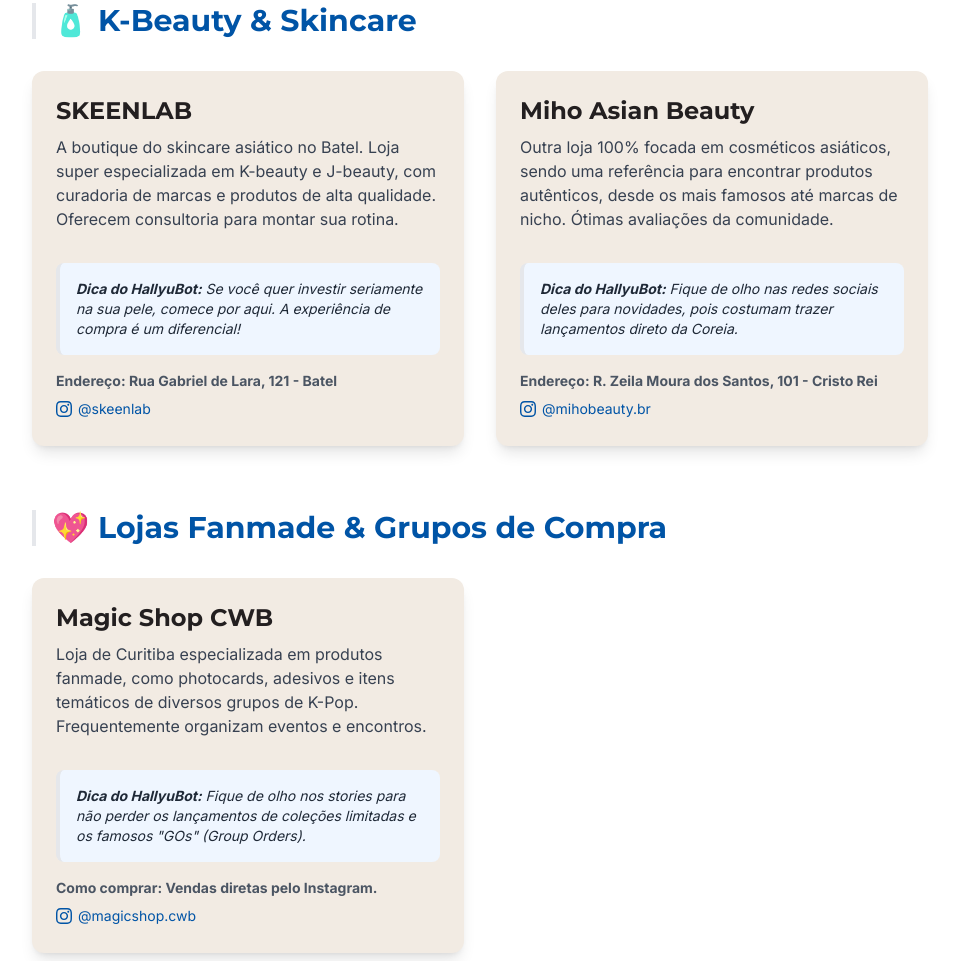
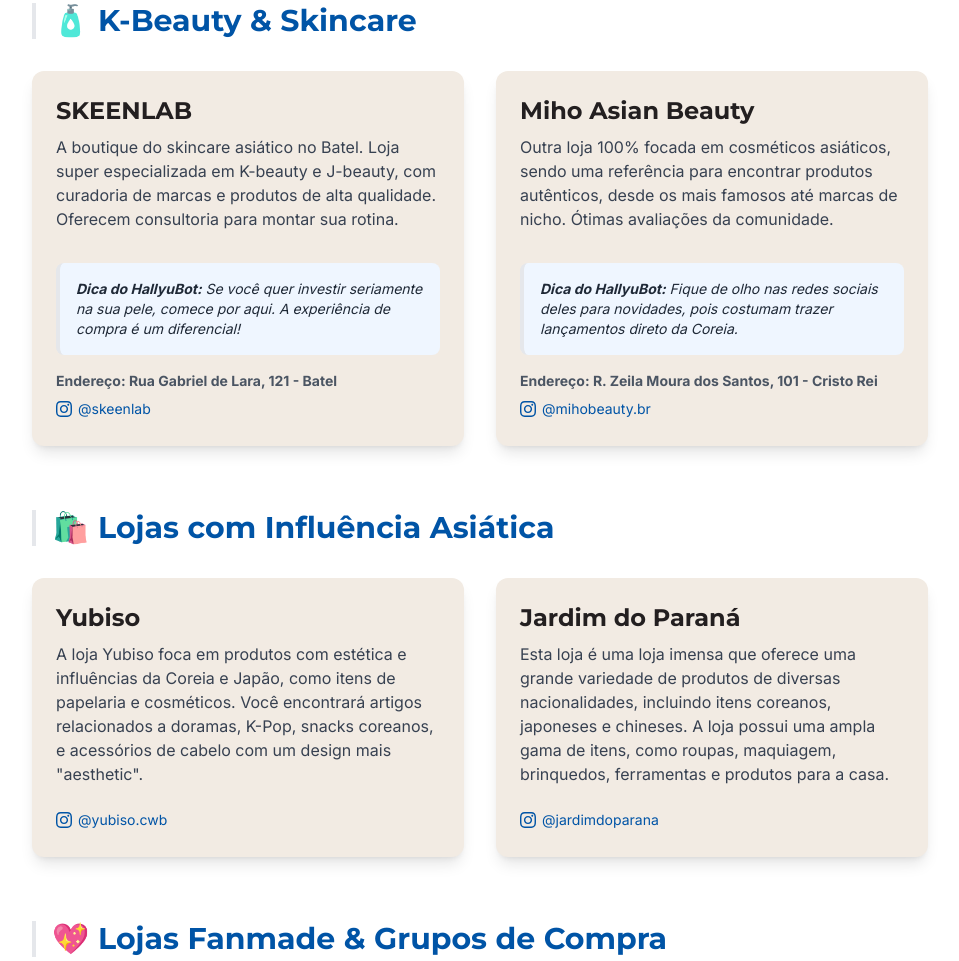
Before and after one commit to laryliissa/hallyu.curitiba, a plain HTML site: page guia-k-stores.html in a window 1280 px wide. Shown: the part 1839-2800 px from the top of the page, without its empty margins (160-1119 px from the left). Drawn offline with nearby package versions, Linux system fonts and the light colour scheme.

Commit message:
feat: add asian influence stores and link to markets

```diff
--- a/guia-k-stores.html
+++ b/guia-k-stores.html
@@ -65,9 +65,9 @@
                     <div class="store-card bg-bege-pinhao p-6 rounded-xl shadow-lg card-hover flex flex-col">
                         <h3 class="text-2xl font-bold text-preto-carvao mb-2">Itiban Comic Shop</h3>
 
-                        <p class="text-gray-700 mb-4 flex-grow">Embora focada em HQs e mangás, a Itiban frequentemente traz álbuns de K-pop e trilhas sonoras de animes e doramas. Um verdadeiro achado!</p>
+                        <p class="text-gray-700 mb-4 flex-grow">Uma das lojas de quadrinhos mais tradicionais de Curitiba, a Itiban é o paraíso para fãs de HQs e mangás. Embora o foco não seja a Coreia, é um ponto de encontro da comunidade geek.</p>
                         <div class="bg-blue-50 border-l-4 border-azul-guia p-4 rounded-lg my-4">
-                            <p class="text-sm italic text-gray-800"><strong>Dica do HallyuBot:</strong> Siga o Instagram deles. Por serem uma loja especializada, eles costumam anunciar as novidades de K-pop que chegam por lá.</p>
+                            <p class="text-sm italic text-gray-800"><strong>Dica do HallyuBot:</strong> É uma loja dedicada aos quadrinhos, mas vale a pena ficar de olho para eventuais novidades de cultura pop asiática.</p>
                         </div>
                         <div class="mt-auto text-sm text-gray-600">
                             <p class="font-semibold"><strong>Endereço:</strong> Av. Silva Jardim, 845 - Rebouças</p>
@@ -187,6 +187,34 @@
                 </div>
             </section>
 
+            <section id="asian-influence" class="mb-16">
+                <h2 class="text-3xl font-bold text-azul-guia mb-8 border-l-4 border-vermelho-paixao pl-4">🛍️ Lojas com Influência Asiática</h2>
+                <div class="grid md:grid-cols-2 gap-8 items-stretch">
+                    <!-- Card Yubiso -->
+                    <div class="store-card bg-bege-pinhao p-6 rounded-xl shadow-lg card-hover flex flex-col">
+                        <h3 class="text-2xl font-bold text-preto-carvao mb-2">Yubiso</h3>
+                        <p class="text-gray-700 mb-4 flex-grow">A loja Yubiso foca em produtos com estética e influências da Coreia e Japão, como itens de papelaria e cosméticos. Você encontrará artigos relacionados a doramas, K-Pop, snacks coreanos, e acessórios de cabelo com um design mais "aesthetic".</p>
+                        <div class="mt-auto text-sm text-gray-600">
+                            <a href="https://www.instagram.com/yubiso.cwb/" target="_blank" class="inline-flex items-center text-azul-guia hover:text-vermelho-paixao transition-colors mt-2">
+                                <svg class="w-4 h-4 mr-1.5" fill="currentColor" viewBox="0 0 24 24"><path d="M12 2.163c3.204 0 3.584.012 4.85.07 3.252.148 4.771 1.691 4.919 4.919.058 1.265.069 1.645.069 4.849 0 3.205-.012 3.584-.069 4.849-.149 3.225-1.664 4.771-4.919 4.919-1.266.058-1.644.07-4.85.07-3.204 0-3.584-.012-4.849-.07-3.26-.149-4.771-1.699-4.919-4.92-.058-1.265-.07-1.644-.07-4.849 0-3.204.013-3.583.07-4.849.149-3.227 1.664-4.771 4.919-4.919 1.266-.057 1.645-.069 4.849-.069zm0-2.163c-3.259 0-3.667.014-4.947.072-4.358.2-6.78 2.618-6.98 6.98-.059 1.281-.073 1.689-.073 4.948 0 3.259.014 3.668.072 4.948.2 4.358 2.618 6.78 6.98 6.98 1.281.058 1.689.072 4.948.072 3.259 0 3.668-.014 4.948-.072 4.354-.2 6.782-2.618 6.979-6.98.059-1.28.073-1.689.073-4.948 0-3.259-.014-3.667-.072-4.947-.196-4.354-2.617-6.78-6.979-6.98-1.281-.059-1.69-.073-4.949-.073zm0 5.838c-3.403 0-6.162 2.759-6.162 6.162s2.759 6.163 6.162 6.163 6.162-2.759 6.162-6.163c0-3.403-2.759-6.162-6.162-6.162zm0 10.162c-2.209 0-4-1.79-4-4 0-2.209 1.791-4 4-4s4 1.791 4 4c0 2.21-1.791 4-4 4zm6.406-11.845c-.796 0-1.441.645-1.441 1.44s.645 1.44 1.441 1.44c.795 0 1.439-.645 1.439-1.44s-.644-1.44-1.439-1.44z" /></svg>
+                                @yubiso.cwb
+                            </a>
+                        </div>
+                    </div>
+                    <!-- Card Jardim do Paraná -->
+                    <div class="store-card bg-bege-pinhao p-6 rounded-xl shadow-lg card-hover flex flex-col">
+                        <h3 class="text-2xl font-bold text-preto-carvao mb-2">Jardim do Paraná</h3>
+                        <p class="text-gray-700 mb-4 flex-grow">Esta loja é uma loja imensa que oferece uma grande variedade de produtos de diversas nacionalidades, incluindo itens coreanos, japoneses e chineses. A loja possui uma ampla gama de itens, como roupas, maquiagem, brinquedos, ferramentas e produtos para a casa.</p>
+                        <div class="mt-auto text-sm text-gray-600">
+                            <a href="https://www.instagram.com/jardimdoparana/" target="_blank" class="inline-flex items-center text-azul-guia hover:text-vermelho-paixao transition-colors mt-2">
+                                <svg class="w-4 h-4 mr-1.5" fill="currentColor" viewBox="0 0 24 24"><path d="M12 2.163c3.204 0 3.584.012 4.85.07 3.252.148 4.771 1.691 4.919 4.919.058 1.265.069 1.645.069 4.849 0 3.205-.012 3.584-.069 4.849-.149 3.225-1.664 4.771-4.919 4.919-1.266.058-1.644.07-4.85.07-3.204 0-3.584-.012-4.849-.07-3.26-.149-4.771-1.699-4.919-4.92-.058-1.265-.07-1.644-.07-4.849 0-3.204.013-3.583.07-4.849.149-3.227 1.664-4.771 4.919-4.919 1.266-.057 1.645-.069 4.849-.069zm0-2.163c-3.259 0-3.667.014-4.947.072-4.358.2-6.78 2.618-6.98 6.98-.059 1.281-.073 1.689-.073 4.948 0 3.259.014 3.668.072 4.948.2 4.358 2.618 6.78 6.98 6.98 1.281.058 1.689.072 4.948.072 3.259 0 3.668-.014 4.948-.072 4.354-.2 6.782-2.618 6.979-6.98.059-1.28.073-1.689.073-4.948 0-3.259-.014-3.667-.072-4.947-.196-4.354-2.617-6.78-6.979-6.98-1.281-.059-1.69-.073-4.949-.073zm0 5.838c-3.403 0-6.162 2.759-6.162 6.162s2.759 6.163 6.162 6.163 6.162-2.759 6.162-6.163c0-3.403-2.759-6.162-6.162-6.162zm0 10.162c-2.209 0-4-1.79-4-4 0-2.209 1.791-4 4-4s4 1.791 4 4c0 2.21-1.791 4-4 4zm6.406-11.845c-.796 0-1.441.645-1.441 1.44s.645 1.44 1.441 1.44c.795 0 1.439-.645 1.439-1.44s-.644-1.44-1.439-1.44z" /></svg>
+                                @jardimdoparana
+                            </a>
+                        </div>
+                    </div>
+                </div>
+            </section>
+
             <section id="fanmade" class="mb-16">
                 <h2 class="text-3xl font-bold text-azul-guia mb-8 border-l-4 border-vermelho-paixao pl-4">💖 Lojas Fanmade & Grupos de Compra</h2>
                 <div class="grid md:grid-cols-2 gap-8 items-stretch">
```
Also changed, not shown: index.html (+3 -1 lines).
